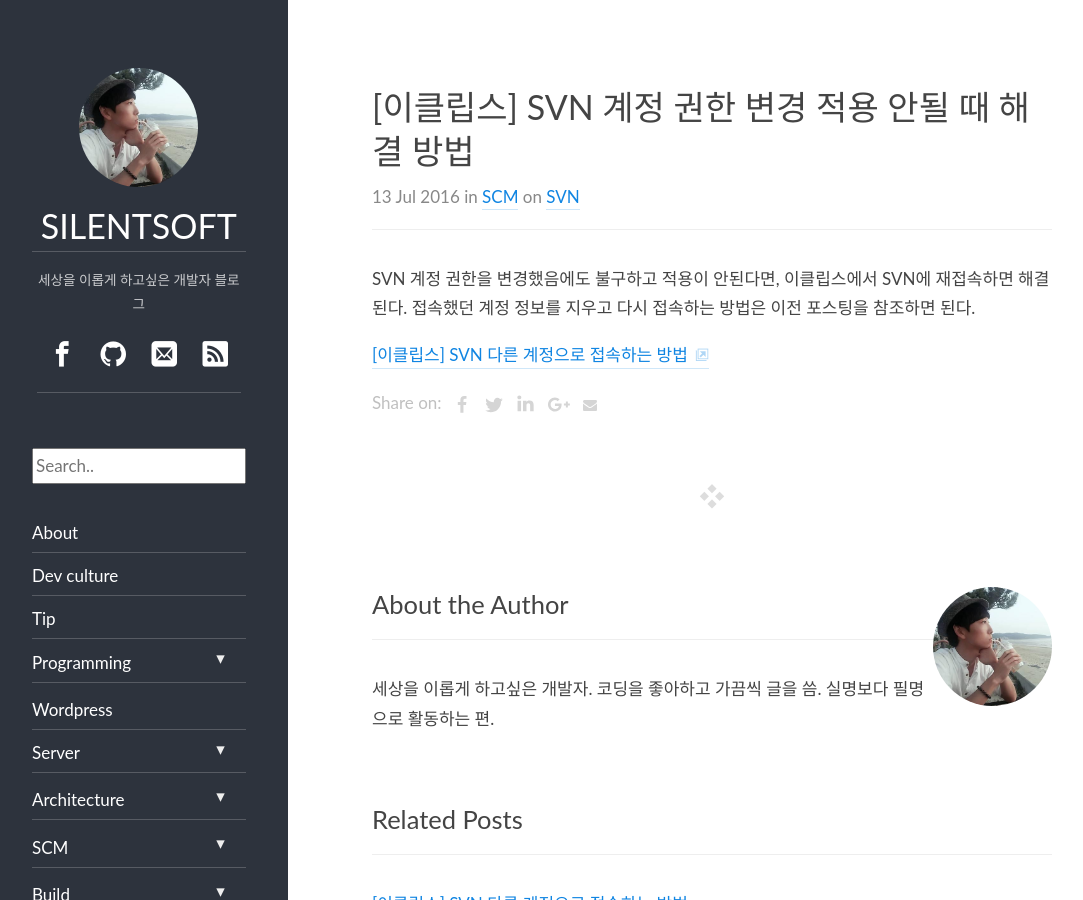
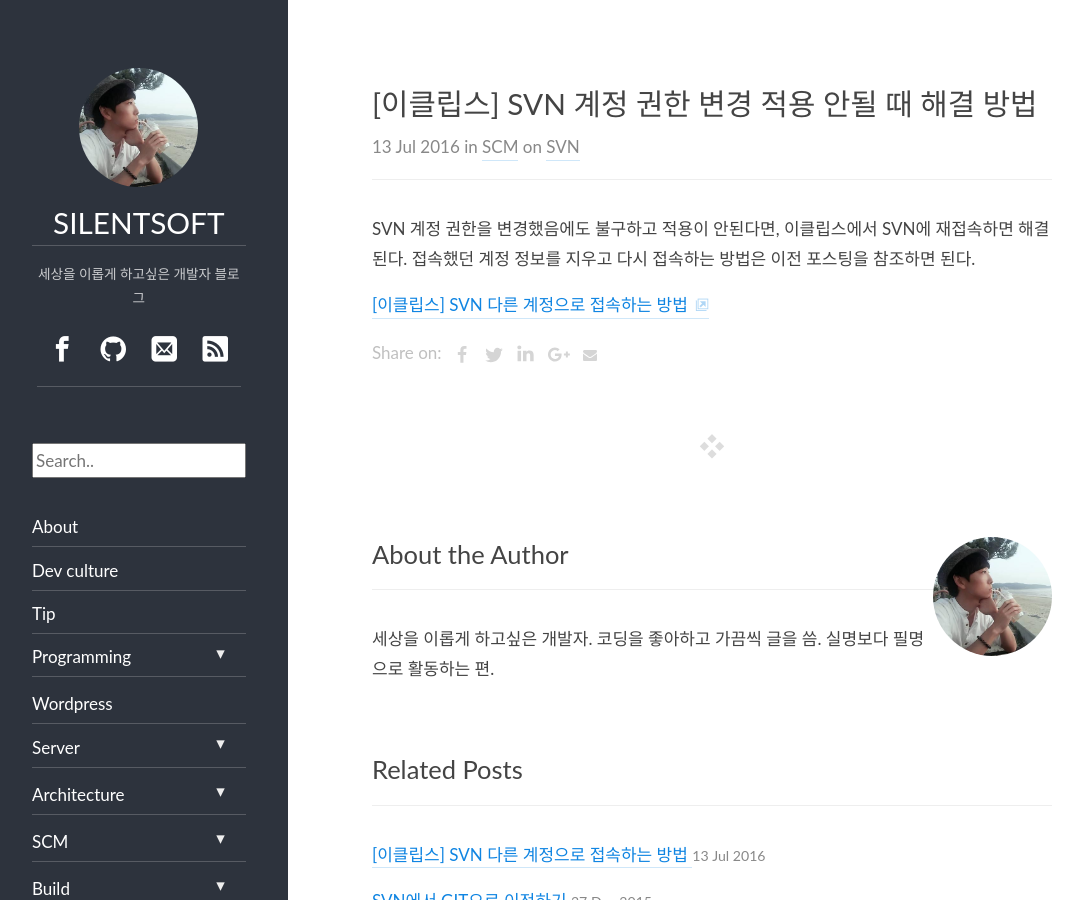
Before and after one commit to silentsoft/blog.silentsoft.org, a Jekyll site: the page built from _posts/2016-07-13-이클립스-svn-계정-권한-변경-적용-안될-때-해결-방법.md, in a window 1280 px wide and 900 px high. Shown: the whole window, without its empty margins (19-1102 px from the left). Built offline with Jekyll 4.4.1, drawn with Linux system fonts in a browser that asks for light colours; some web fonts are replaced; comment, search, counter and statistics services are not loaded.

Commit message:
color of post-title and post-date has been changed to black from blue

```diff
--- a/_includes/my-head.html
+++ b/_includes/my-head.html
@@ -21,3 +21,12 @@
     });
 </script>
 {% endif %}
+
+<style>
+    header .post-title .flip-title {
+        color: #444;
+    }
+    header .post-date .flip-title {
+        color: #888;
+    }
+</style>
--- a/_sass/my-style.scss
+++ b/_sass/my-style.scss
@@ -1,3 +1,7 @@
+h1, .h1 {
+  font-size: 1.75rem;
+}
+
 // <<<<< INLINE
 .content {
   position: relative;
```
